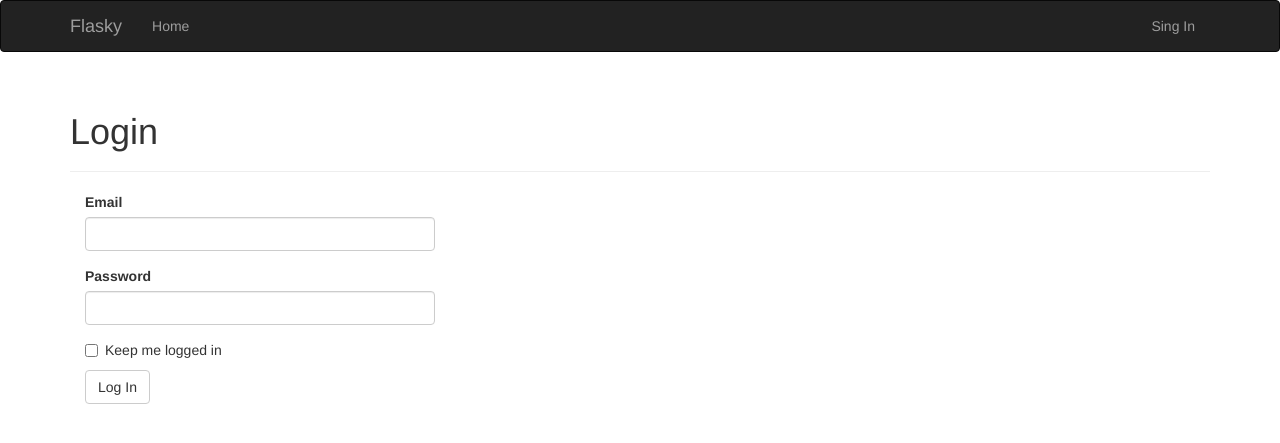
After one commit to calasaba/flaskoo, a Flask app: page /auth/login in a window 1280 px wide. The commit adds this page. Shown: the top 443 px of the page. Run offline with Flask 2, Linux system fonts and the light colour scheme; some libraries are stand-ins or nearby versions.

Commit message:
login_user

```diff
--- /dev/null
+++ b/app/auth/__init__.py
@@ -0,0 +1,6 @@
+#创建auth蓝本
+from flask import  Blueprint
+
+auth = Blueprint("auth", __name__)
+
+from . import views
--- /dev/null
+++ b/app/auth/forms.py
@@ -0,0 +1,9 @@
+from flask_wtf import  Form
+from wtforms import SubmitField, StringField, PasswordField, BooleanField
+from wtforms.validators import Required, Length, Email
+
+class LoginForm(Form):
+    email = StringField('Email', validators=[Required(), Length(1, 64), Email()])
+    password = PasswordField("Password", validators=[Required()])
+    remember_me = BooleanField('Keep me logged in')
+    sumbit = SubmitField('Log In')
--- /dev/null
+++ b/app/auth/views.py
@@ -0,0 +1,27 @@
+#定义路由和视图函数
+
+from flask import  render_template, redirect, request, url_for, flash
+from . import  auth
+from flask_login import login_user, logout_user, login_required
+from ..models import User
+from .forms import LoginForm
+
+
+@auth.route('/login', methods = ['GET', "POST"])
+def login():
+    form =  LoginForm()
+    if form.validate_on_submit():
+        user = User.query.filter_by(email = form.email.data).first()
+        if user is not None and user.verify_password(form.password.data):
+            login_user(user, form.remember_me.data)
+            return redirect(request.args.get('next') or url_for("main.index"))
+        flash('Invalid username or password')
+
+    return render_template("auth/login.html",form = form)
+
+@auth.route('/logout')
+@login_required
+def logout():
+    logout_user()
+    flash('You have been logged out')
+    return redirect(url_for('maim.index'))
--- /dev/null
+++ b/app/templates/auth/login.html
@@ -0,0 +1,14 @@
+{% extends "base.html" %}
+{% import "bootstrap/wtf.html" as wtf %}
+
+{% block title %}Flasky - Login{% endblock %}
+
+{% block page_content %}
+<div class="page-header">
+    <h1>Login</h1>
+</div>
+<div class = "col-md-4">
+    {{ wtf.quick_form(form) }}
+</div>
+
+{% endblock %}
--- a/app/templates/base.html
+++ b/app/templates/base.html
@@ -20,12 +20,19 @@
           <span class="icon-bar"></span>
           <span class="icon-bar"></span>
        </button>
-       <a class="navbar-brand" herf="/">Flasky</a>
+       <a class="navbar-brand" herf="{{ url_for('main.index') }}">Flasky</a>
       </div>
       <div class="navbar-collapse collapse">
-         <ul class="nav navbar-nav">
-            <li><a herf='/'>Home</a></li>
-         </ul>
+          <ul class = "nav navbar-nav">
+              <li><a href="{{ url_for('main.index') }}">Home</a></li>
+          </ul>
+          <ul class="nav navbar-nav navbar-right">
+             {% if current_user.is_authenticated %}
+             <li><a href="{{ url_for('auth.logout') }}">Sign Out</a></li>
+             {% else %}
+            <li><a herf='{{ url_for('auth.login') }}'>Sing In</a></li>
+             {% endif %}
+          </ul>
       </div>
     </div>
 </div>
```
Also changed, not shown: app/__init__.py (+11 -1 lines), app/main/views.py (+7 -2 lines), app/models.py (+32 -2 lines), app/templates/index.html (+3 -7 lines), tests/test_user_model.py (added, +22 -0 lines).
